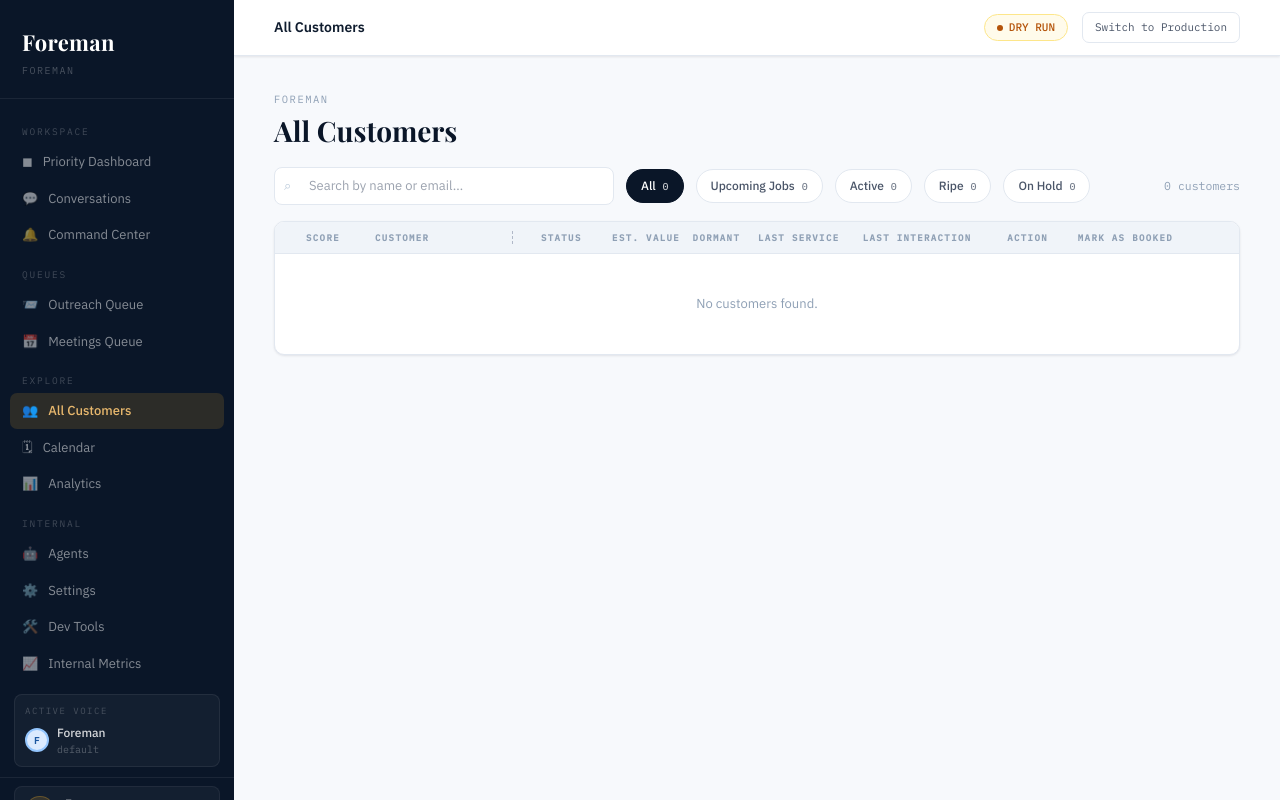
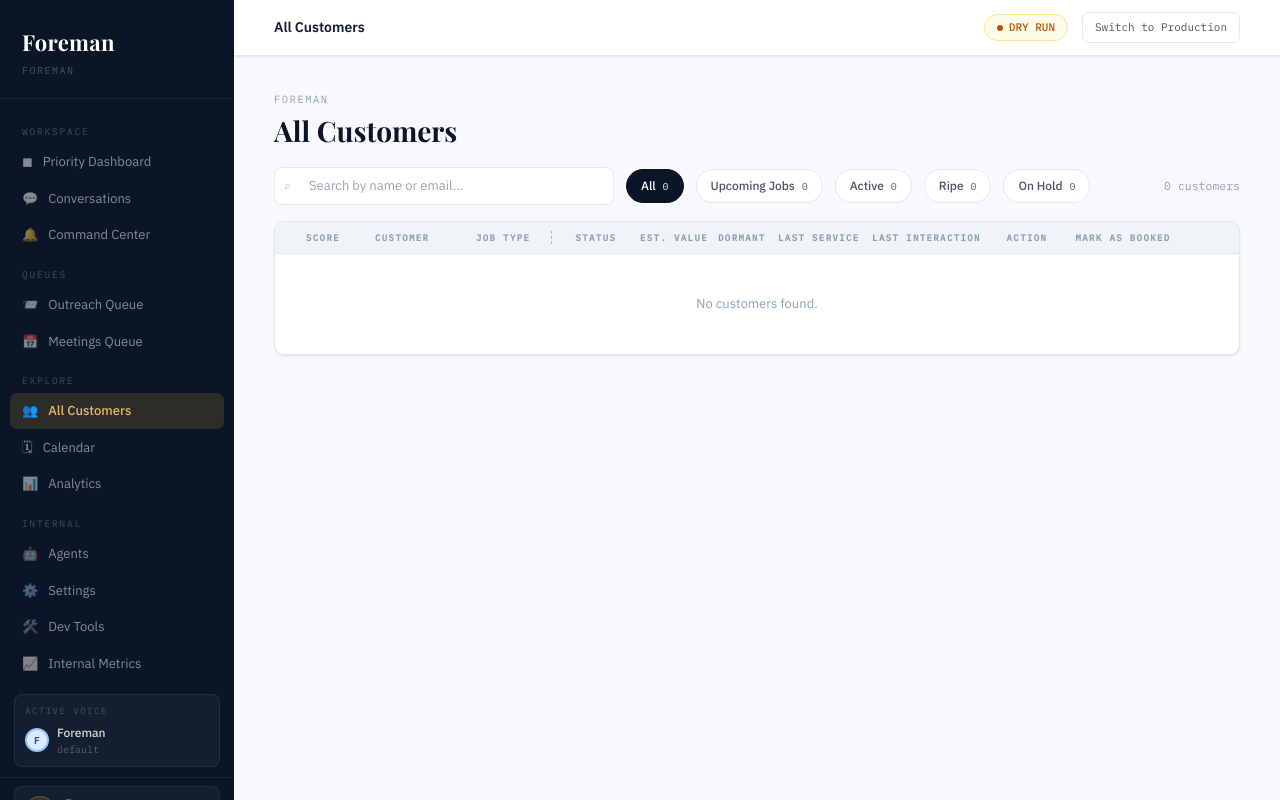
Before and after one commit to avelayud/foreman, a FastAPI app: page /customers in a window 1280 px wide. Run offline with FastAPI, Linux system fonts and the light colour scheme; data that the repository does not hold is empty; some libraries are stand-ins or nearby versions.

Commit message:
All Customers: add Job Type as separate column matching dashboard format
Co-Authored-By: Claude Sonnet 4.6 <noreply@anthropic.com>

```diff
--- a/templates/customers.html
+++ b/templates/customers.html
@@ -20,9 +20,9 @@
 
   /* Table — same grid as dashboard */
   .priority-table{background:var(--surface);border:1px solid var(--border);border-radius:var(--radius);overflow:hidden;box-shadow:var(--shadow-sm)}
-  .pt-head{display:grid;grid-template-columns:64px 1.7fr 1.1fr 0.9fr 0.6fr 1.2fr 1.5fr 1.0fr 1.0fr 40px;padding:9px 16px;background:var(--navy-soft);border-bottom:1px solid var(--border);gap:10px;align-items:center}
+  .pt-head{display:grid;grid-template-columns:64px 1.4fr 0.9fr 1.1fr 0.9fr 0.6fr 1.2fr 1fr 1fr 100px 40px;padding:9px 16px;background:var(--navy-soft);border-bottom:1px solid var(--border);gap:10px;align-items:center}
   .pt-th{font-size:9px;font-family:'IBM Plex Mono',monospace;letter-spacing:1.4px;text-transform:uppercase;color:var(--text-3);font-weight:700;white-space:nowrap;text-align:center}
-  .pt-row{display:grid;grid-template-columns:64px 1.7fr 1.1fr 0.9fr 0.6fr 1.2fr 1.5fr 1.0fr 1.0fr 40px;padding:11px 16px;border-bottom:1px solid var(--border);align-items:center;gap:10px;transition:background 0.1s}
+  .pt-row{display:grid;grid-template-columns:64px 1.4fr 0.9fr 1.1fr 0.9fr 0.6fr 1.2fr 1fr 1fr 100px 40px;padding:11px 16px;border-bottom:1px solid var(--border);align-items:center;gap:10px;transition:background 0.1s}
   .pt-row>div{text-align:center;display:flex;align-items:center;justify-content:center}
   .pt-row:last-child{border-bottom:none}
   .pt-row:hover{background:var(--navy-soft)}
@@ -35,6 +35,7 @@
 
   .pt-row>.c-cell{justify-content:flex-start;text-align:left;min-width:0;padding-left:10px}
   .c-name{font-size:13px;font-weight:600;color:var(--navy);white-space:nowrap;overflow:hidden;text-overflow:ellipsis;display:block;width:100%;text-align:left}
+  .c-svctype{font-size:11.5px;color:var(--text-2);white-space:nowrap;overflow:hidden;text-overflow:ellipsis;display:block;width:100%}
   .pt-row>.sep-col,.pt-head>.sep-th{border-left:1.5px dashed #b0b8c8;padding-left:10px}
 
   .svc-cell{display:flex;flex-direction:column;align-items:center;gap:2px}
@@ -111,6 +112,7 @@
   <div class="pt-head">
     <div class="pt-th">Score</div>
     <div class="pt-th" style="text-align:left;padding-left:10px">Customer</div>
+    <div class="pt-th" style="text-align:left">Job Type</div>
     <div class="pt-th sep-th">Status</div>
     <div class="pt-th">Est. Value</div>
     <div class="pt-th">Dormant</div>
@@ -134,6 +136,10 @@
     <div><div class="score-badge {{ c.score_cls }}">{{ c.score }}</div></div>
 
     <div class="c-cell"><span class="c-name">{{ c.name }}</span></div>
+
+    <div style="justify-content:flex-start;min-width:0">
+      {% if c.last_service_type %}<span class="c-svctype">{{ c.last_service_type }}</span>{% else %}<span style="font-size:11px;color:var(--text-4)">—</span>{% endif %}
+    </div>
 
     <div class="sep-col">
       <span class="os-pill {{ c.outreach_status_cls }}">{{ c.outreach_status }}</span>
```
